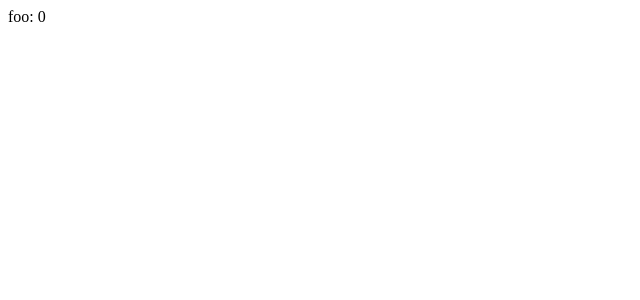
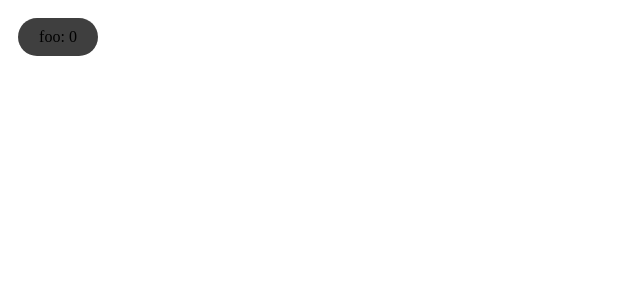
Before and after one commit to joe-opensrc/vue-openweather, a Vue app: page / in a window 1280 px wide. Shown: the top 300 px of the page, without its empty margins (0-640 px from the left). Built offline with nearby package versions, Linux system fonts and the light colour scheme.

Commit message:
a test button

```diff
--- a/src/components/BarChart.vue
+++ b/src/components/BarChart.vue
@@ -8,5 +8,32 @@
 </script>
 
 <template>
-  <div>foo: {{ foo }}</div>
+  <div class="button-area">
+    <div class="button" @click="foo++">
+      foo: {{ foo }}
+    </div>
+  </div>
 </template>
+
+<style>
+  .button-area {
+    display: flex;
+    justify-content: space-between;
+  }
+
+  .button {
+    min-width: 60px;
+    background-color: #3f3f3f;
+    margin: 10px;
+    padding: 10px;
+    text-align: center;
+    border-radius: 20px;
+  -webkit-touch-callout: none; /* iOS Safari */
+    -webkit-user-select: none; /* Safari */
+     -khtml-user-select: none; /* Konqueror HTML */
+       -moz-user-select: none; /* Old versions of Firefox */
+        -ms-user-select: none; /* Internet Explorer/Edge */
+            user-select: none; /* Non-prefixed version, currently
+                                  supported by Chrome, Edge, Opera and Firefox */
+  }
+</style>
```
